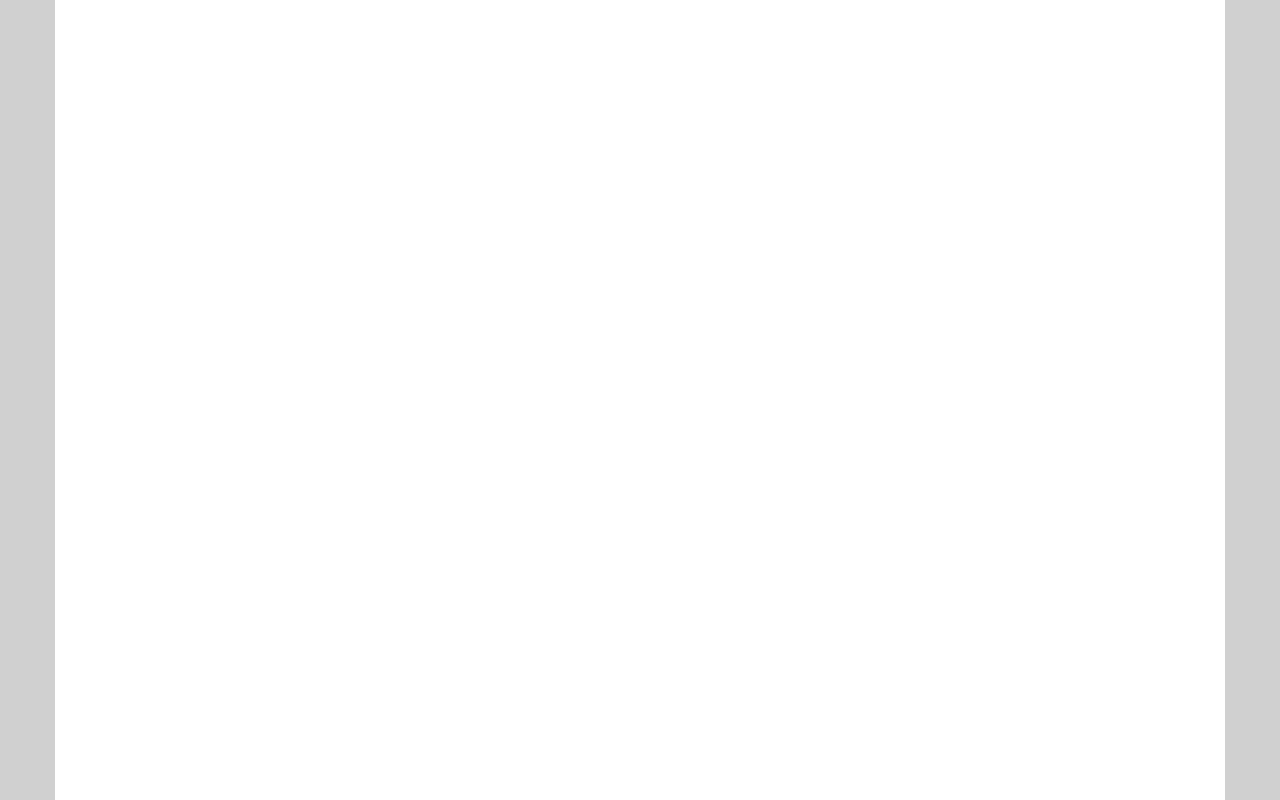
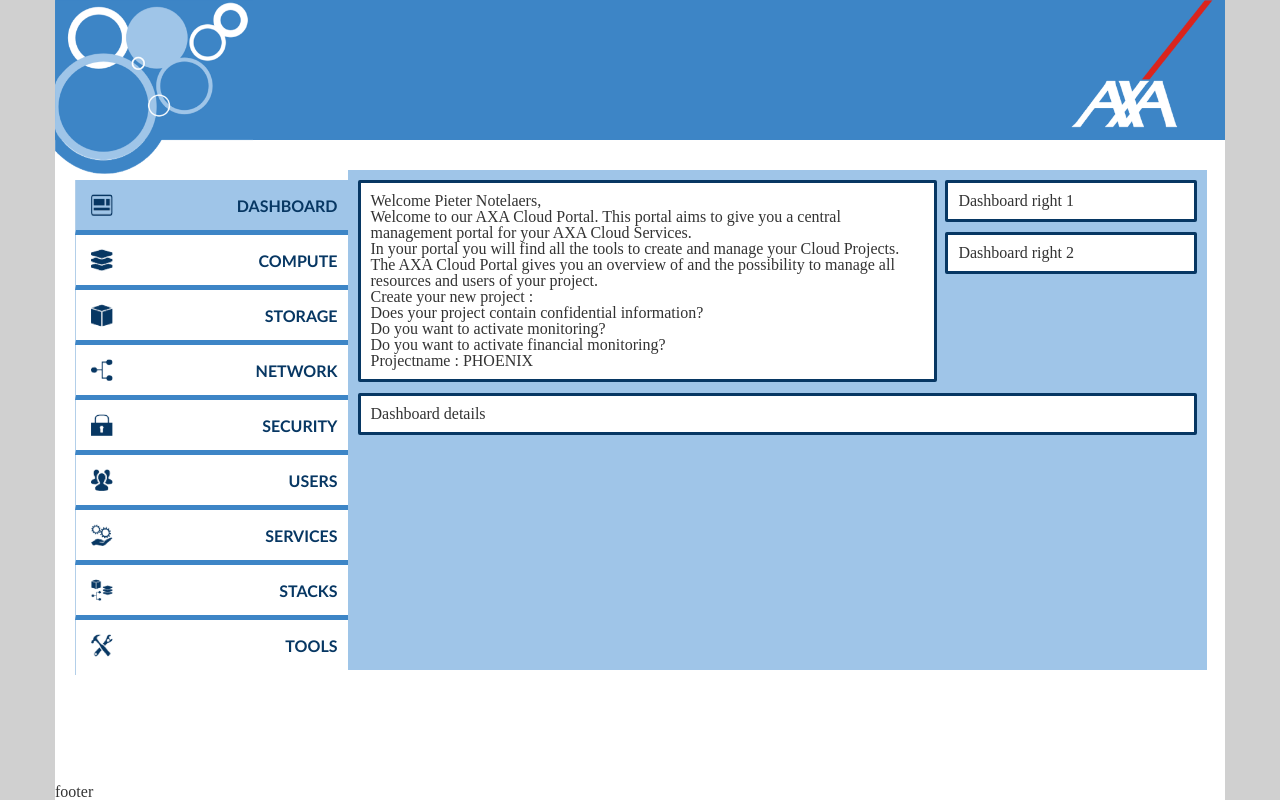
Before and after one commit to dimapod/AxaCSP, a website: page app/index.html in a window 1280 px wide. Drawn offline with Linux system fonts and the light colour scheme.

Commit message:
Header (styling)

```diff
--- a/app/scripts/app.js
+++ b/app/scripts/app.js
@@ -12,7 +12,7 @@
     .config(['$stateProvider', '$urlRouterProvider', 'RestangularProvider', function ($stateProvider, $urlRouterProvider, RestangularProvider) {
         RestangularProvider.setBaseUrl('rest/v1.0');
 
-        $urlRouterProvider.otherwise("/");
+        $urlRouterProvider.otherwise("/dashboard");
         $stateProvider
             .state('main', {
                 abstract: true,
--- a/app/scripts/main/header/header.tpl.html
+++ b/app/scripts/main/header/header.tpl.html
@@ -1,7 +1,7 @@
 <div id="header" ng-controller="headerCtrl">
-
+  <img src="images/header.png">
+  <img class="axa" src="images/axa.png">
 </div>
-
 
 <div id="footer">
   footer
--- a/app/scss/app.scss
+++ b/app/scss/app.scss
@@ -4,6 +4,8 @@
 $color-active: #9FC5E8;
 $color-background: #FFFFFF;
 $color-background-inactive: #d0d0d0;
+
+$header-height: 140px;
 
 @import "compass/reset";
 
@@ -34,10 +36,23 @@
 
 #header {
   background: $color-main;
-  height: 10em;
+  height: $header-height;
+  img:first-child {
+    height: $header-height + 34;
+  }
+
+  .axa {
+    height: $header-height - 6;
+    float: right;
+  }
+
+  span {
+    color: $color-background;
+  }
 }
 
 #body {
+  margin-top: 10px;
 
   #menu, #content {
     display: inline-block;
@@ -66,7 +81,7 @@
         color: $color-font;
 
         &:hover {
-          background-color: adjust-lightness($color-active, 20%);
+          background-color: adjust-lightness($color-active, 16%);
         }
 
         &.active {
```
Also changed, not shown: app/images/axa-alpha.png (deleted), app/images/axa.png (added), app/images/header.png (added), app/styles/app.css.
